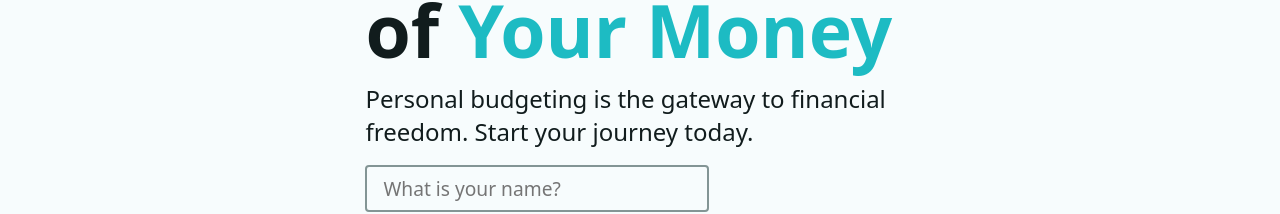
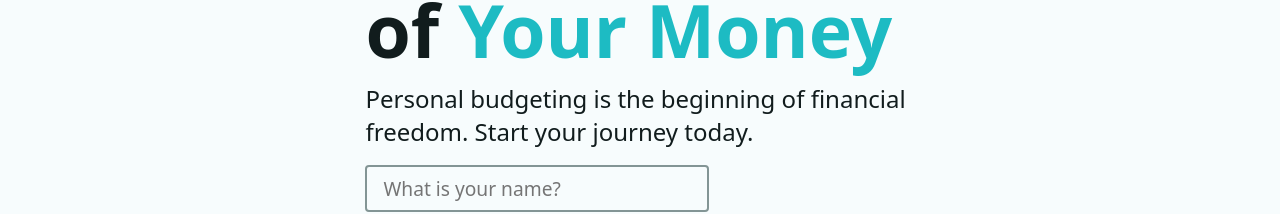
Before and after one commit to jos3ph-m/home-budget, a React (Vite) app: page / in a window 1280 px wide. Shown: the part 235-449 px from the top of the page. Built offline with nearby package versions, Linux system fonts and the light colour scheme.

Commit message:
copy adjustment

```diff
--- a/src/components/Intro.jsx
+++ b/src/components/Intro.jsx
@@ -8,7 +8,7 @@ function Intro() {
           Take Control of <span className="accent">Your Money</span>
         </h1>
         <p>
-          Personal budgeting is the gateway to financial freedom.  Start your journey today.
+          Personal budgeting is the beginning of financial freedom.  Start your journey today.
         </p>
         <Form method="post">
           <input
```
